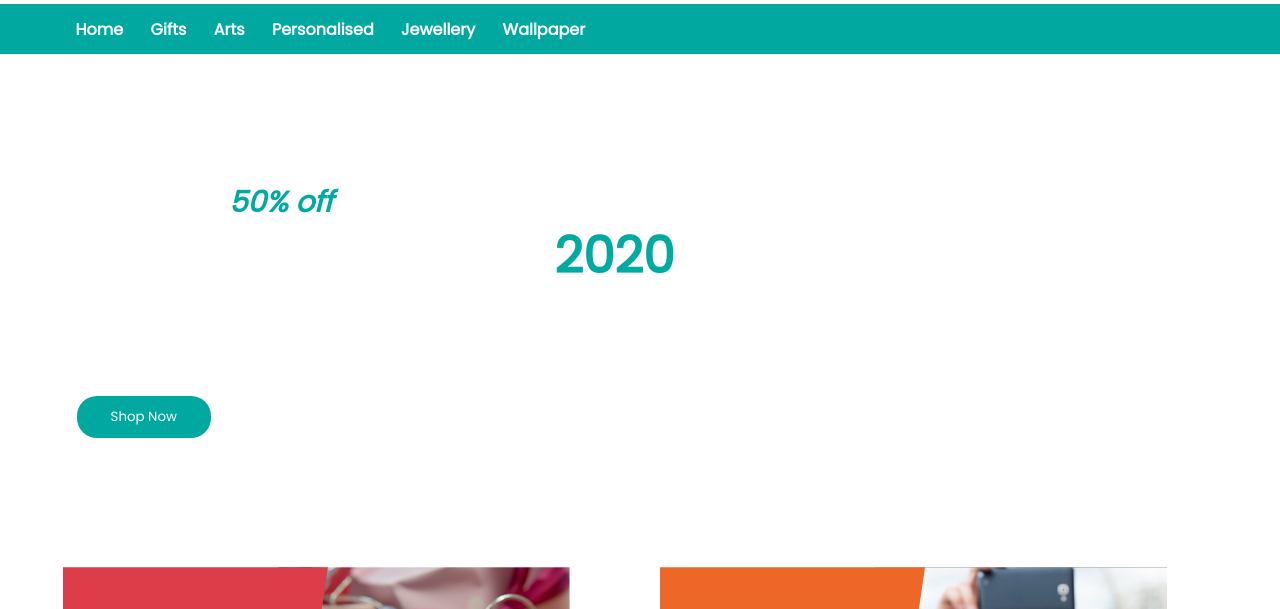
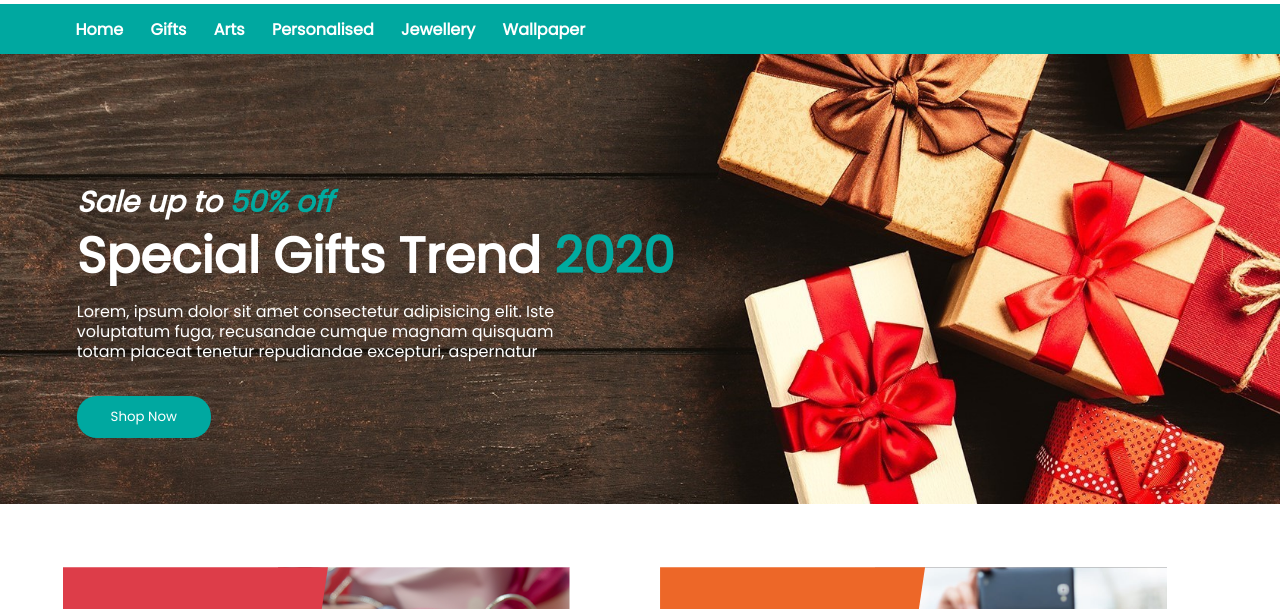
Before and after one commit to Ami1308/my-assessment-1, a plain HTML site: page index.html in a window 1280 px wide. Shown: the part 117-726 px from the top of the page. Drawn offline with Linux system fonts and the light colour scheme; files whose address does not match are found by name; a web font is replaced by a local one.

Commit message:
modified my path

```diff
--- a/assets/css/style.css
+++ b/assets/css/style.css
@@ -104,7 +104,7 @@ button.cart{
     font-weight: bold;
 }
 .section-1{
-    background-image: url(.my-assessment-1/assets/img/bgimg1.jpg);
+    background-image: url(/my-assessment-1/assets/img/bgimg1.jpg);
     background-size:cover;
     height: 450px;
     margin-bottom: 3%;
```
